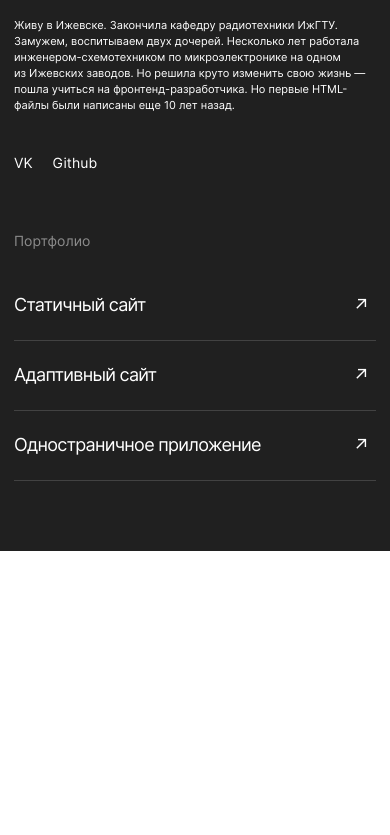
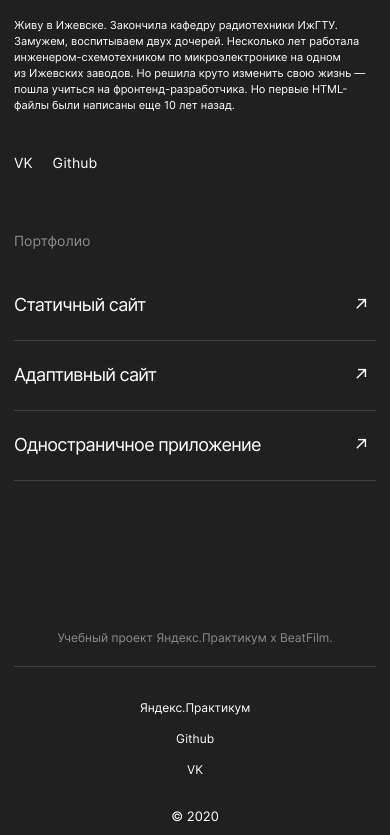
Before and after one commit to SvetlanaPivovarova/movies-explorer-frontend, a React app: page / in a window 390 px wide. Shown: the part 2703-3538 px from the top of the page. Before the commit the page ends 3254 px from the top, so only its background shows below. Built offline with nearby package versions, Linux system fonts and the light colour scheme.

Commit message:
сверстать Footer

```diff
--- a/src/blocs/content/content.css
+++ b/src/blocs/content/content.css
@@ -53,6 +53,10 @@
     transition: opacity .3s ease;
 }
 
+.content__link-item_type_footer {
+    font-size: 13px;
+}
+
 .content__link-item:hover {
     opacity: .7;
 }
@@ -81,4 +85,19 @@
         line-height: 22px;
         padding-bottom: 28px;
     }
+
+    .content__links_type_footer {
+        flex-direction: column;
+        align-items: center;
+        margin-bottom: 18px;
+    }
+
+    .content__link_type_footer {
+        margin-bottom: 12px;
+        margin-right: 0;
+    }
+
+    .content__link-item_type_footer {
+        font-size: 12px;
+    }
 }
--- a/src/components/Footer/Footer.css
+++ b/src/components/Footer/Footer.css
@@ -0,0 +1,40 @@
+.footer {
+    display: flex;
+    flex-direction: column;
+}
+
+.footer__info {
+    color: rgba(139, 139, 139, 1);
+    font-size: 13px;
+    line-height: 16px;
+    text-align: center;
+    padding: 0 0 20px 0;
+    box-sizing: border-box;
+    border-bottom: 1px solid rgba(66, 66, 66, 1);
+    margin: 79px 0 0;
+}
+
+.footer__info-links {
+    display: flex;
+    justify-content: space-between;
+    margin: 20px 0;
+}
+
+.footer__copyright {
+    font-size: 13px;
+    line-height: 17px;
+    margin: 0;
+}
+
+@media screen and (max-width: 568px) {
+    .footer__info {
+        font-size: 12px;
+    }
+
+    .footer__info-links {
+        flex-direction: column-reverse;
+        align-items: center;
+        margin-top: 30px;
+        margin-bottom: 10px;
+    }
+}
--- a/src/components/Footer/Footer.js
+++ b/src/components/Footer/Footer.js
@@ -0,0 +1,26 @@
+import React from "react";
+import "./Footer.css";
+
+function Footer() {
+    return(
+        <footer className="footer content content_color_black">
+            <p className="footer__info">Учебный проект Яндекс.Практикум х BeatFilm.</p>
+            <div className="footer__info-links">
+                <p className="footer__copyright">&copy; 2020</p>
+                <ul className="content__links content__links_type_footer">
+                    <li className="content__link content__link_type_footer">
+                        <a className="content__link-item content__link-item_type_footer" href="https://practicum.yandex.ru/" target="_blank">Яндекс.Практикум</a>
+                    </li>
+                    <li className="content__link content__link_type_footer">
+                        <a className="content__link-item content__link-item_type_footer" href="https://github.com/SvetlanaPivovarova/" target="_blank">Github</a>
+                    </li>
+                    <li className="content__link content__link_type_footer">
+                        <a className="content__link-item content__link-item_type_footer" href="https://vk.com/id859528" target="_blank">VK</a>
+                    </li>
+                </ul>
+            </div>
+        </footer>
+    )
+}
+
+export default Footer;
--- a/src/components/Main/Main.js
+++ b/src/components/Main/Main.js
@@ -6,6 +6,7 @@ import AboutProject from "../AboutProject/AboutProject";
 import Techs from "../Techs/Techs";
 import AboutMe from "../AboutMe/AboutMe";
 import Portfolio from "../Portfolio/Portfolio";
+import Footer from "../Footer/Footer";
 
 function Main() {
 
@@ -18,6 +19,7 @@ function Main() {
             <Techs />
             <AboutMe />
             <Portfolio />
+            <Footer />
             <section className="profile content__section">
 
             </section>
--- a/src/components/Portfolio/Portfolio.js
+++ b/src/components/Portfolio/Portfolio.js
@@ -7,19 +7,19 @@ function Portfolio() {
             <h3 className="portfolio__heading">Портфолио</h3>
             <ul className="portfolio__list">
                 <li className="portfolio__item">
-                    <a className="portfolio__link" href="" target="_blank">
+                    <a className="portfolio__link" href="https://github.com/SvetlanaPivovarova/how-to-learn" target="_blank">
                         <p className="portfolio__link-text">Статичный сайт</p>
                         <button className="portfolio__link-icon" type="button" aria-label="Открыть ссылку">↗</button>
                     </a>
                 </li>
                 <li className="portfolio__item">
-                    <a className="portfolio__link" href="" target="_blank">
+                    <a className="portfolio__link" href="https://svetlanapivovarova.github.io/russian-travel/index.html" target="_blank">
                         <p className="portfolio__link-text">Адаптивный сайт</p>
                         <button className="portfolio__link-icon" type="button" aria-label="Открыть ссылку">↗</button>
                     </a>
                 </li>
                 <li className="portfolio__item">
-                    <a className="portfolio__link" href="" target="_blank">
+                    <a className="portfolio__link" href="https://pivovarova.pro.nomoredomains.xyz/" target="_blank">
                         <p className="portfolio__link-text">Одностраничное приложение</p>
                         <button className="portfolio__link-icon" type="button" aria-label="Открыть ссылку">↗</button>
                     </a>
```
